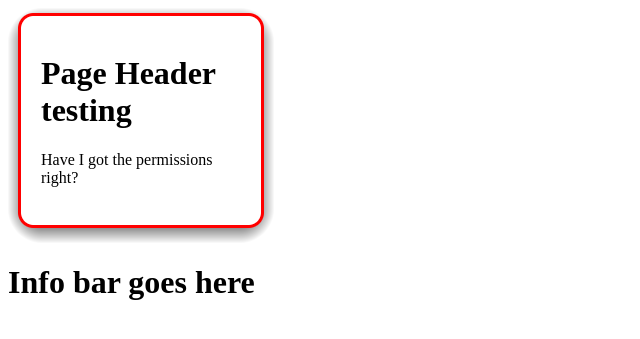
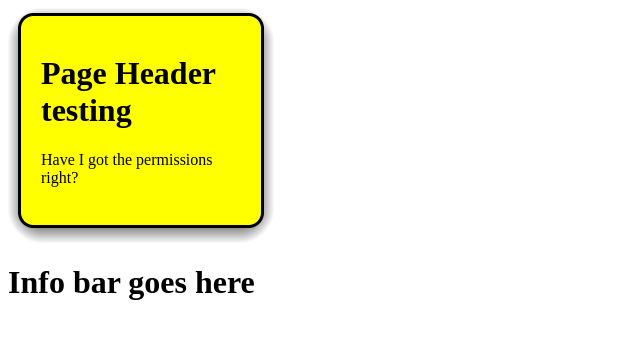
Before and after one commit to MikeEllis-T67M/airtech, a PHP site: page / in a window 1280 px wide. Shown: the top 339 px of the page, without its empty margins (0-640 px from the left). Run offline with PHP 8.4, Linux system fonts and the light colour scheme.

Commit message:
Can I make it a yellow box with a black border?

```diff
--- a/html/index.php
+++ b/html/index.php
@@ -8,9 +8,10 @@
 
   <style type="text/css">
     .bordered {
-      border:3px red solid;
+      border:3px black solid;
       width:200px;
       padding:30px;
+      background-color:yellow;
     }
   </style>
 
```
